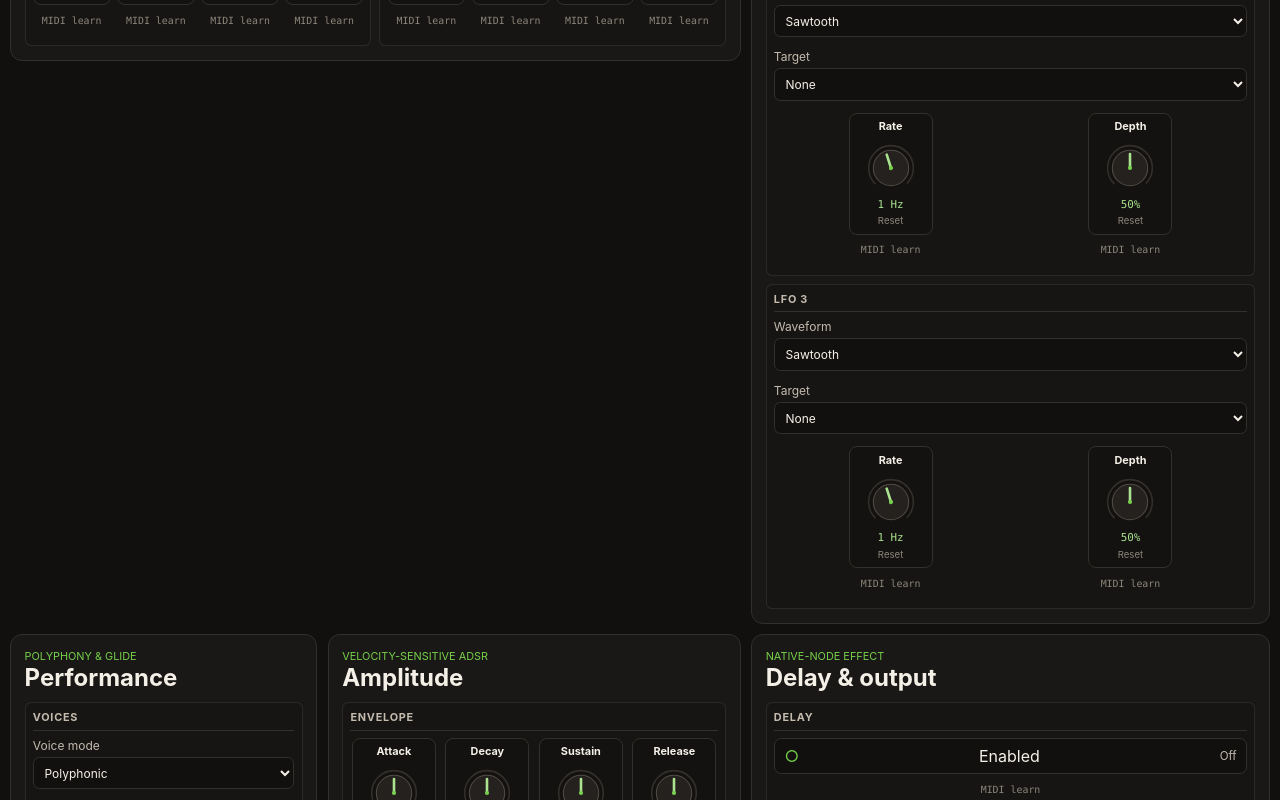
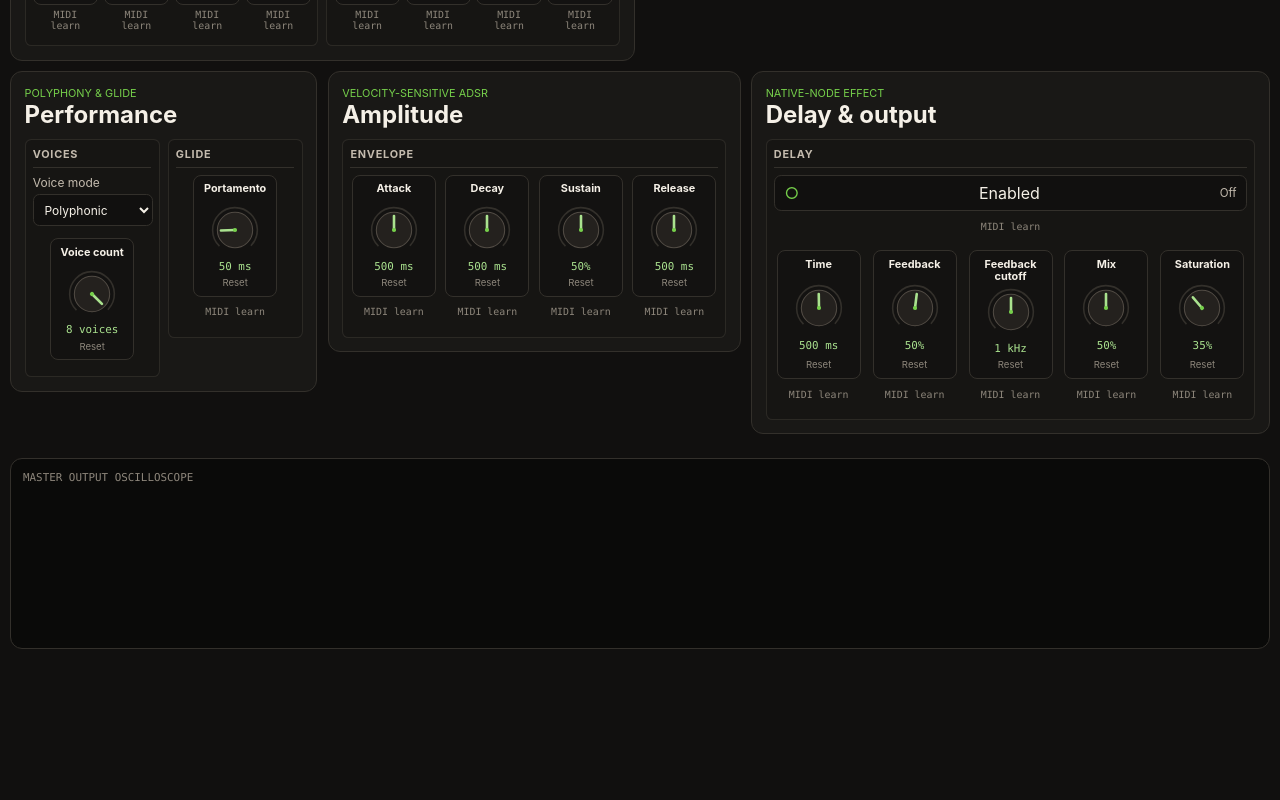
Before and after one commit to camelofcode/SynthOfDoom, a React (Vite) app: page / in a window 1280 px wide. Shown: the part 1280-2080 px from the top of the page. After the commit the page ends 1945 px from the top, so only its background shows below. Built offline with nearby package versions, Linux system fonts and the light colour scheme.

Commit message:
fix: compact modulation and performance panels

```diff
--- a/src/components/panels/SynthInterface.module.scss
+++ b/src/components/panels/SynthInterface.module.scss
@@ -18,11 +18,11 @@
   grid-column: span 12;
 }
 
-.filters {
-  grid-column: span 7;
+.filters,
+.modulation {
+  grid-column: span 6;
 }
 
-.modulation,
 .effects {
   grid-column: span 5;
 }
@@ -52,6 +52,14 @@
   grid-template-columns: repeat(auto-fit, minmax(15.5rem, 1fr));
   gap: 0.5rem;
   align-items: start;
+}
+
+.modulation .subgroupGrid {
+  grid-template-columns: repeat(3, minmax(0, 1fr));
+}
+
+.performance .subgroupGrid {
+  grid-template-columns: repeat(2, minmax(0, 1fr));
 }
 
 .subgroup {
@@ -151,7 +159,9 @@
 }
 
 @media (max-width: 36rem) {
-  .subgroupGrid {
+  .subgroupGrid,
+  .modulation .subgroupGrid,
+  .performance .subgroupGrid {
     grid-template-columns: 1fr;
   }
 
```
Also changed, not shown: 2 other files (tests, documents, lock files or other folders).
